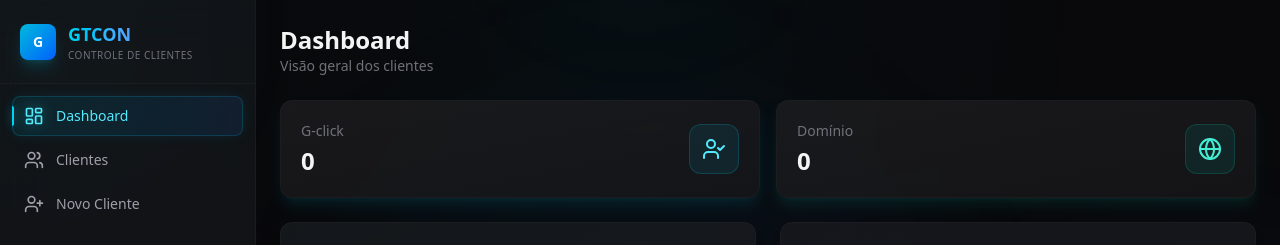
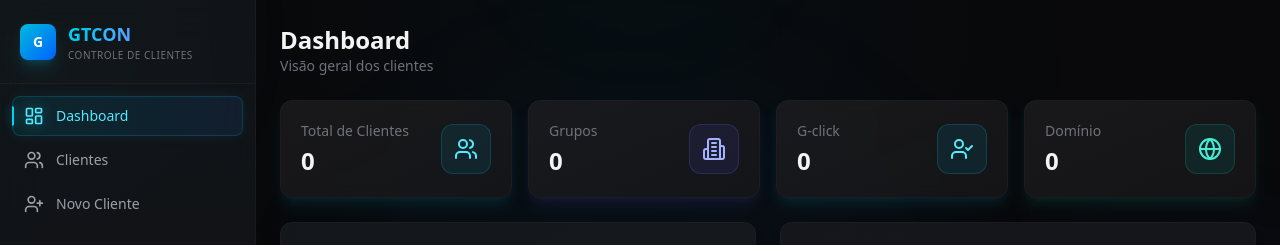
Before and after one commit to PriscilaCristina1/Projetos_Gtcon, a Next.js app in the folder web/: page /Projetos_Gtcon/ in a window 1280 px wide. Shown: the top 245 px of the page. Built offline with nearby package versions, Linux system fonts and the light colour scheme; no server answers; the database is empty.

Commit message:
fix: volta cards Total e Grupos, mantendo G-click e Dominio

```diff
--- a/web/src/components/dashboard/dashboard-content.tsx
+++ b/web/src/components/dashboard/dashboard-content.tsx
@@ -7,7 +7,7 @@ import { BarChart } from "@/components/dashboard/bar-chart"
 import { PieChart } from "@/components/dashboard/pie-chart"
 import { RecentClients } from "@/components/dashboard/recent-clients"
 import { fetchDashboardMetrics } from "@/lib/supabase-service"
-import { UserCheck, Globe } from "lucide-react"
+import { Users, Building2, UserCheck, Globe } from "lucide-react"
 
 export function DashboardContent() {
   const [metrics, setMetrics] = useState<DashboardMetrics | null>(null)
@@ -29,7 +29,19 @@ export function DashboardContent() {
         <p className="text-zinc-500 text-sm">Visão geral dos clientes</p>
       </div>
 
-      <div className="grid grid-cols-1 md:grid-cols-2 gap-4">
+      <div className="grid grid-cols-1 md:grid-cols-2 lg:grid-cols-4 gap-4">
+        <MetricCard
+          title="Total de Clientes"
+          value={metrics.totalClientes}
+          icon={<Users className="w-6 h-6" />}
+          color="blue"
+        />
+        <MetricCard
+          title="Grupos"
+          value={metrics.totalGrupos}
+          icon={<Building2 className="w-6 h-6" />}
+          color="purple"
+        />
         <MetricCard
           title="G-click"
           value={metrics.totalClientes}
```
